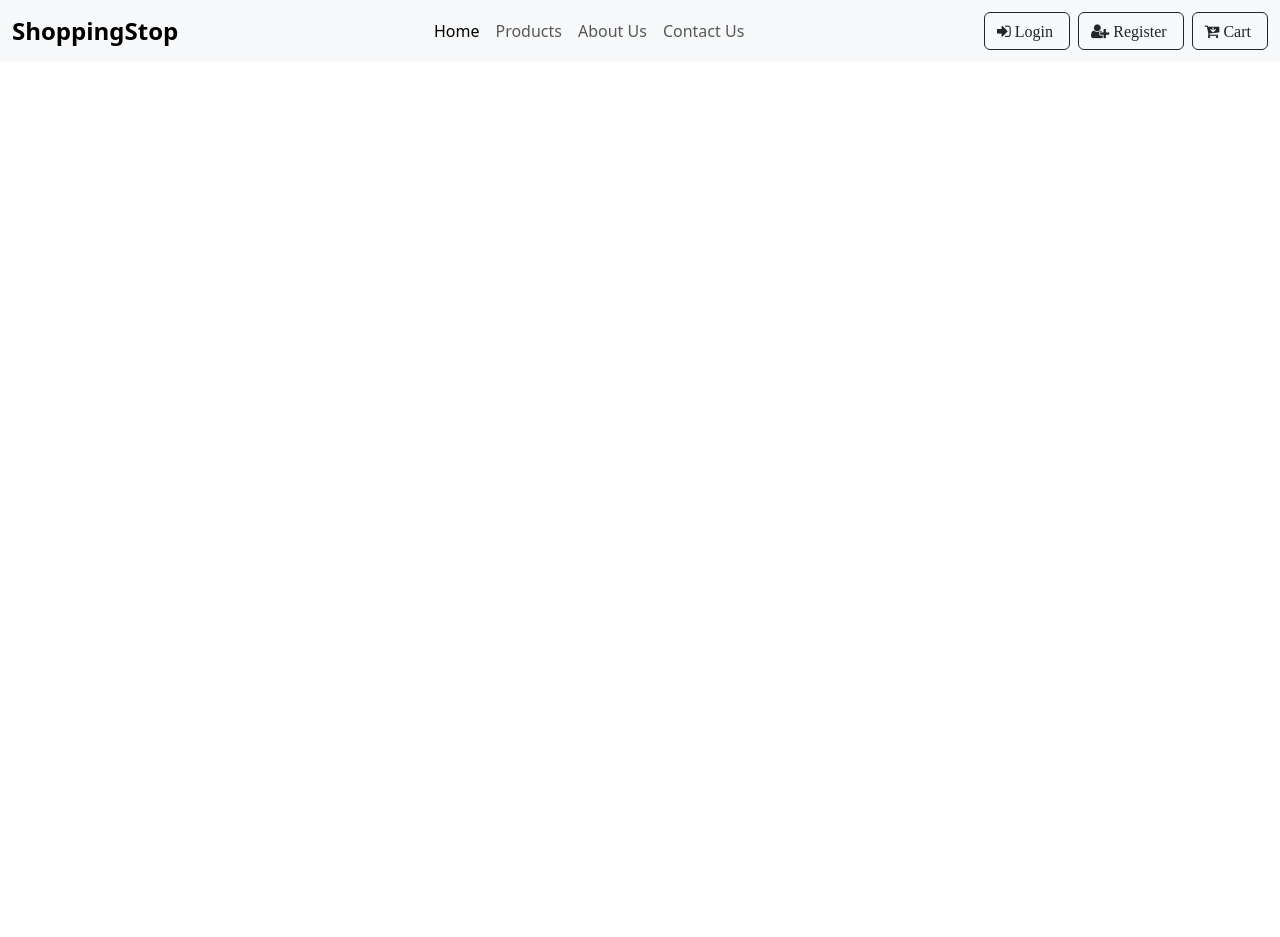
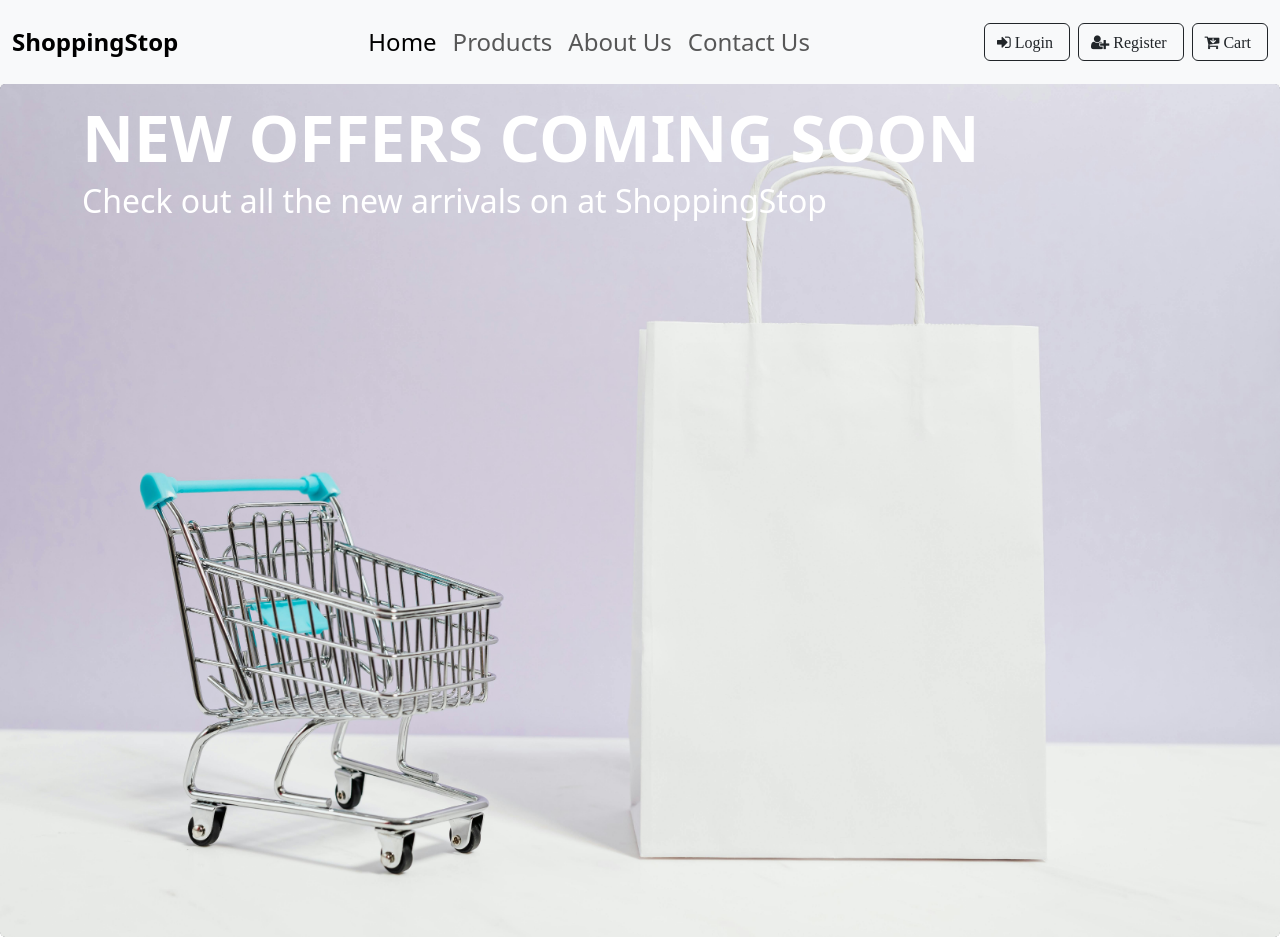
Before and after one commit to docmhvr/ShoppingStop, a React (Create React App) app in the folder shoppingstop/: page / in a window 1280 px wide. Before the commit the page ends 800 px from the top, so only its background shows below. Built offline with nearby package versions, Linux system fonts and the light colour scheme.

Commit message:
Added Home Component and background

```diff
--- a/shoppingstop/src/App.css
+++ b/shoppingstop/src/App.css
@@ -1,38 +1,5 @@
-.App {
-  text-align: center;
+/* NavBar */
+
+.navbar-nav a{
+  font-size: 24px;
 }
-
-.App-logo {
-  height: 40vmin;
-  pointer-events: none;
-}
-
-@media (prefers-reduced-motion: no-preference) {
-  .App-logo {
-    animation: App-logo-spin infinite 20s linear;
-  }
-}
-
-.App-header {
-  background-color: #282c34;
-  min-height: 100vh;
-  display: flex;
-  flex-direction: column;
-  align-items: center;
-  justify-content: center;
-  font-size: calc(10px + 2vmin);
-  color: white;
-}
-
-.App-link {
-  color: #61dafb;
-}
-
-@keyframes App-logo-spin {
-  from {
-    transform: rotate(0deg);
-  }
-  to {
-    transform: rotate(360deg);
-  }
-}
--- a/shoppingstop/src/App.js
+++ b/shoppingstop/src/App.js
@@ -1,9 +1,13 @@
 import './App.css';
 import Navbar from './component/Navbar';
+import Home from './component/Home';
 
 function App() {
   return (
+    <>
     <Navbar/>
+    <Home/>
+    </>
   );
 }
 
--- /dev/null
+++ b/shoppingstop/src/component/Home.jsx
@@ -0,0 +1,19 @@
+import React from "react";
+
+const Home = () => {
+    return (
+        <div className="hero">
+  <div class="card text-bg-dark border-0">
+  <img src="/assets/bg.jpg" class="card-img" alt="Background" />
+  <div class="card-img-overlay d-flex flex-column">
+    <div className="container">
+    <h5 class="card-title display-3 fw-bolder mb-0">NEW OFFERS COMING SOON</h5>
+    <p class="card-text lead fs-2">Check out all the new arrivals on at ShoppingStop</p>
+    </div>
+  </div>
+</div>
+        </div>
+    );
+};
+
+export default Home;
--- a/shoppingstop/src/component/Navbar.jsx
+++ b/shoppingstop/src/component/Navbar.jsx
@@ -3,7 +3,7 @@ import React from "react";
 const Navbar = () => {
     return(
         <div>
-            <nav class="navbar navbar-expand-lg bg-body-tertiary">
+            <nav class="navbar navbar-expand-lg bg-body-tertiary py-3 shadow-sm">
   <div class="container-fluid">
     <a class="navbar-brand fw-bold fs-4" href="#">
         ShoppingStop
@@ -37,7 +37,6 @@ const Navbar = () => {
             <i className="fa fa-cart-arrow-down me-1"> Cart</i>
         </a>
       </div>
-
     </div>
   </div>
 </nav>
```
Also changed, not shown: shoppingstop/public/assets/bg.jpg (added).
